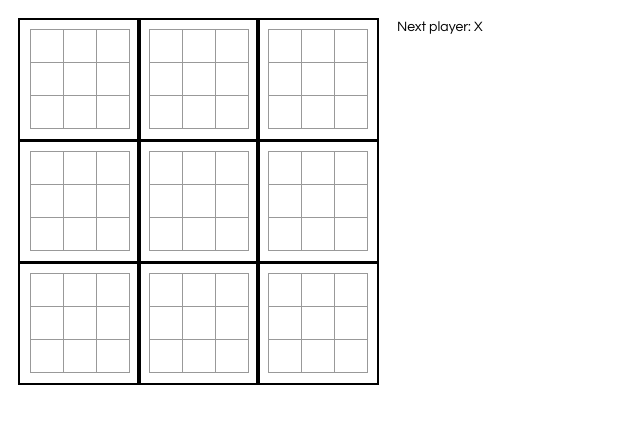
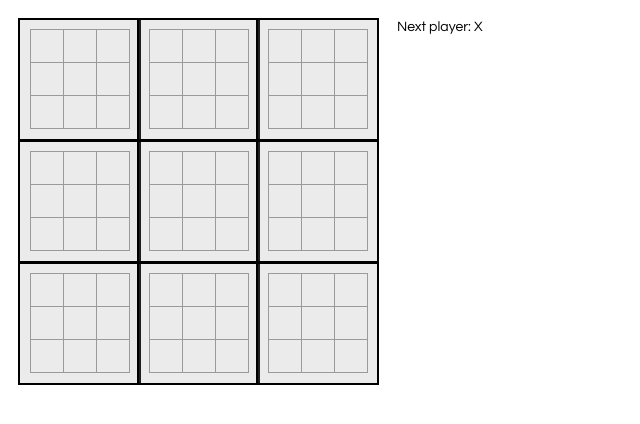
Before and after one commit to NoahWhite1115/3tactoe, a React app: page / in a window 1280 px wide. Shown: the whole page, without its empty margins (0-640 px from the left). Built offline with nearby package versions, Linux system fonts and the light colour scheme.

Commit message:
Began work on overlay

```diff
--- a/src/index.css
+++ b/src/index.css
@@ -15,17 +15,14 @@ ol, ul {
 
 .board{
   clear: none;
+  position: relative;
   display: inline-block;
   padding: 10px;
   outline: 2px solid black;
 }
 
 .selected{
-  clear: none;
-  display: inline-block;
-  padding: 10px;
   background-color: #579;
-  outline: 2px solid black;
 }
 
 .super-board-row{
@@ -44,8 +41,7 @@ ol, ul {
   right: 0;
   height: 100%;
   width: 100%;
-  opacity: 0;
-  transition: .5s ease;
+  opacity: 0.2;
   background-color: #999;
 }
 
--- a/src/index.js
+++ b/src/index.js
@@ -23,6 +23,7 @@ class Board extends React.Component {
   render() {
     return (
       <div className={this.props.className}>
+        <div className="overlay"></div>
         <div className="board-row">
 	        {this.renderSquare(this.props.boardID, 0)}
           {this.renderSquare(this.props.boardID, 1)}
@@ -45,25 +46,17 @@ class Board extends React.Component {
 
 class SuperBoard extends React.Component{
   renderBoard(i) {
-    if (this.props.wonBoards[i]){
-      return(
-        <Board
-        className = {this.props.lastPlayed == i ? "selected" : "board"}
+    var className = "board";
+    className = this.props.lastPlayed == i ? className + " selected" : className;
+    return (
+      <Board
+        className = {className}
         boardID = {i}
         squares={this.props.boards[i]}
         onClick={this.props.onClick}
-        />
-      )
-    } else {
-      return (
-        <Board
-          className = {this.props.lastPlayed == i ? "selected" : "board"}
-          boardID = {i}
-          squares={this.props.boards[i]}
-          onClick={this.props.onClick}
-        />
-      )
-    }
+        overlay = {this.props.wonBoards[i]}
+      />
+    )
   }
 
   render() {
```
